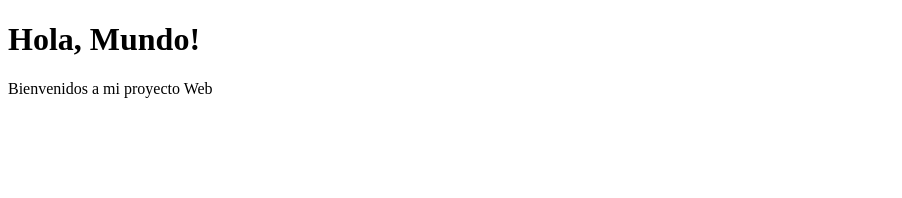
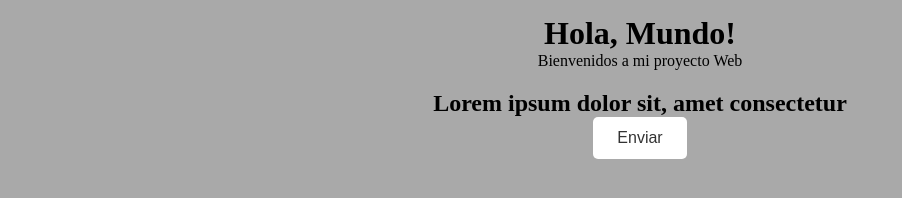
Before and after one commit to Sergio-veg/prueba, a plain HTML site: page index.html in a window 1280 px wide. Shown: the whole page, without its empty margins (0-902 px from the left). Drawn offline with Linux system fonts and the light colour scheme.

Commit message:
Agregar sección adicional

```diff
--- a/index.html
+++ b/index.html
@@ -4,9 +4,15 @@
     <meta charset="UTF-8">
     <meta name="viewport" content="width=device-width, initial-scale=1.0">
     <title>Mi Proyecto Web</title>
+    <link rel="stylesheet" href="styles.css">
 </head>
 <body>
     <h1>Hola, Mundo!</h1>
     <p>Bienvenidos a mi proyecto Web</p>
+
+    <section id="algo">
+        <h2>Lorem ipsum dolor sit, amet consectetur</h2>
+        <button>Enviar</button>
+    </section>
 </body>
 </html>
--- a/styles.css
+++ b/styles.css
@@ -8,4 +8,27 @@ body {
     background-color: darkgray;
     text-align: center;
     justify-content: center;
+    padding: 15px;
 }
+
+
+section {
+    text-align: center;
+    justify-content: center;
+    padding: 20px;
+}
+
+button {
+    padding: 0.75rem 1.5rem;
+    font-size: 1rem;
+    background: white;
+    color: #333;
+    border: none;
+    cursor: pointer;
+    border-radius: 5px;
+    transition: background-color 0.3s ease;;
+}
+
+button:hover {
+    background: #ddd;
+}
```
